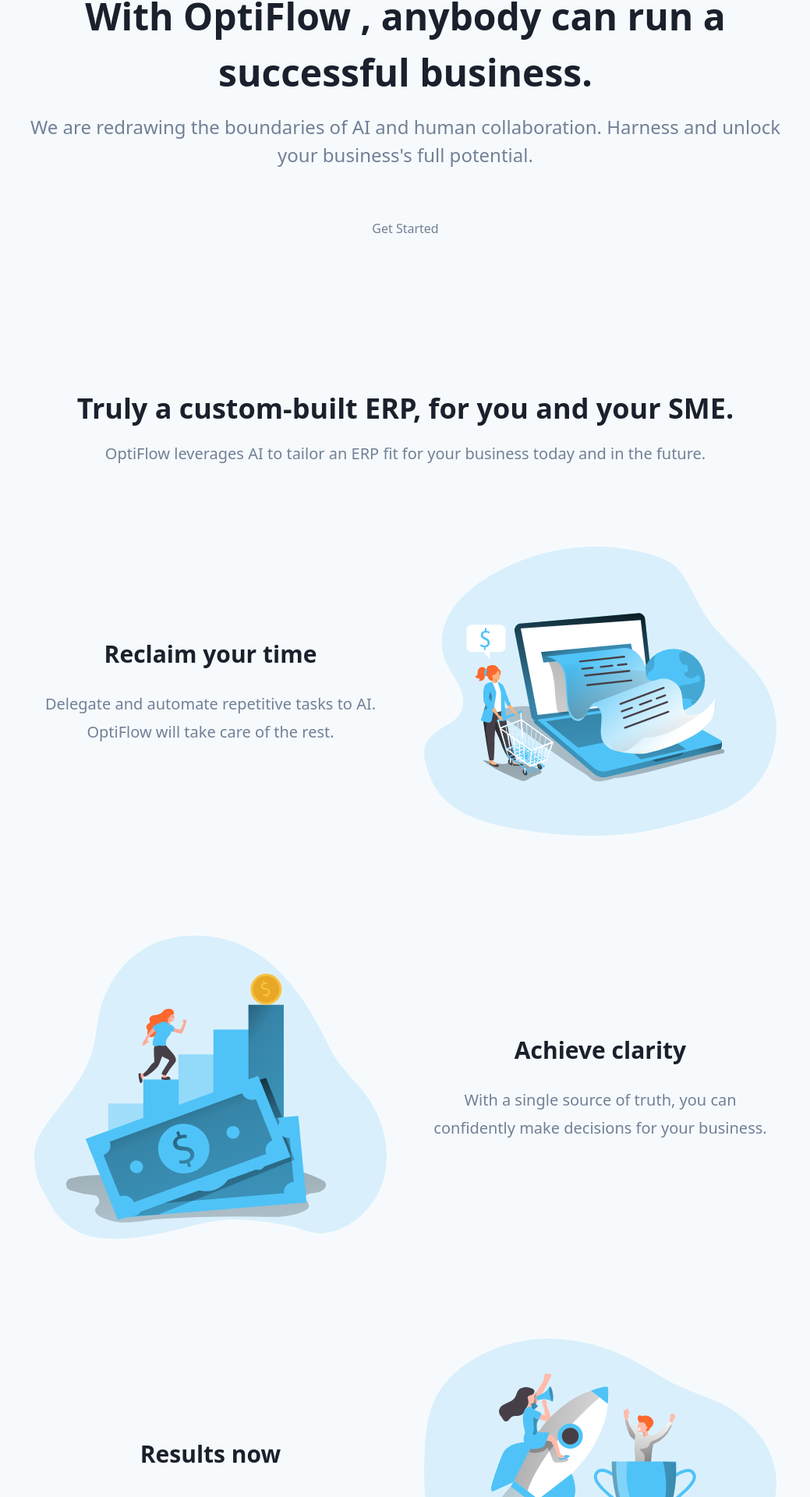
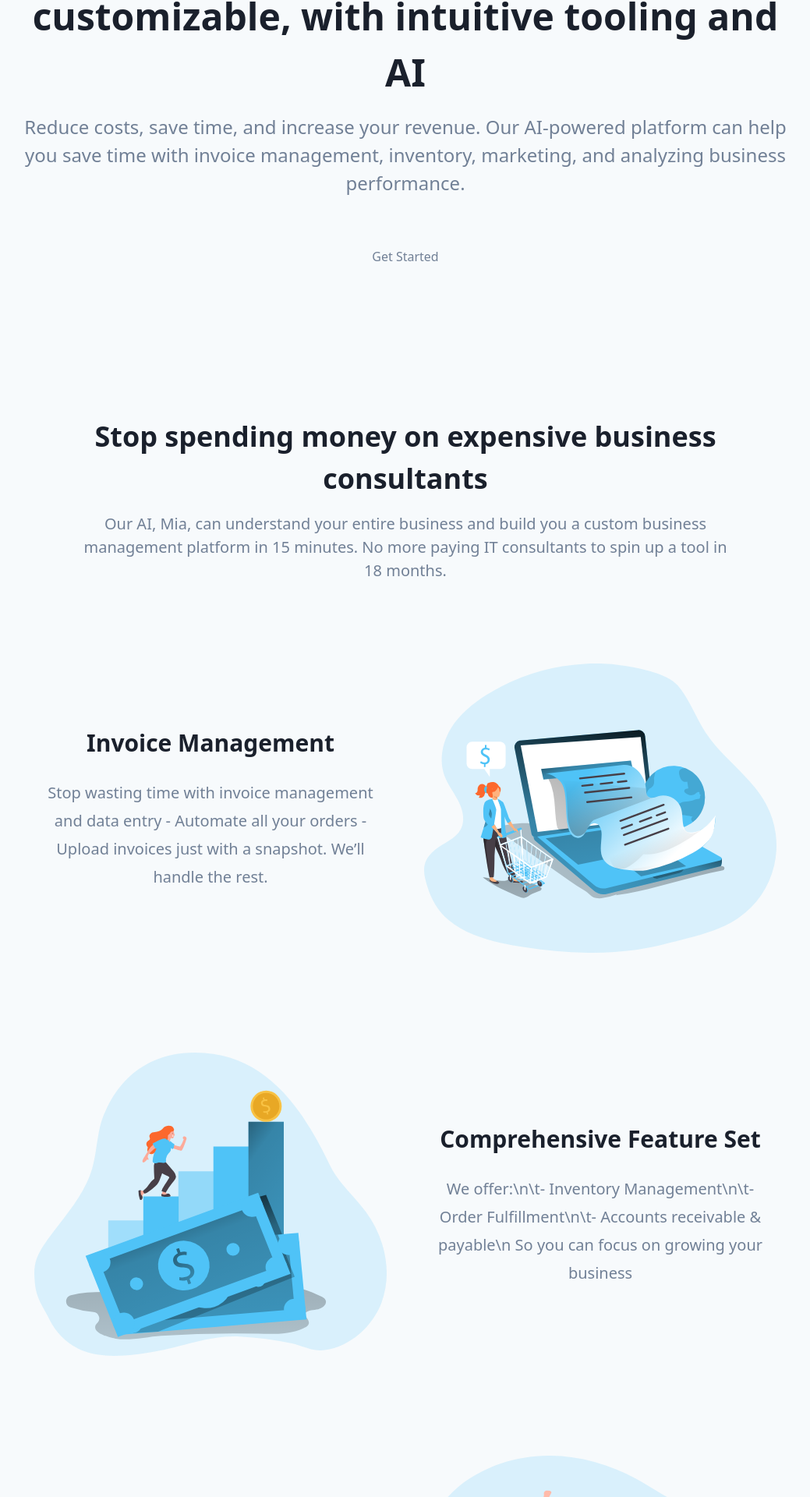
Before and after one commit to gsleh123/goldfish, a Next.js app: page / in a window 1280 px wide. Shown: the part 261-2181 px from the top of the page at 78% size, without its empty margins (120-1159 px from the left). Built offline with nearby package versions, Linux system fonts and the light colour scheme.

Commit message:
update text

```diff
--- a/src/templates/Hero.tsx
+++ b/src/templates/Hero.tsx
@@ -5,7 +5,6 @@
 import { HeroOneButton } from '../hero/HeroOneButton';
 import { Section } from '../layout/Section';
 import { VerticalFeatureRow } from '../feature/VerticalFeatureRow';
-import { AppConfig } from '../utils/AppConfig';
 import { NavBar } from './NavBar';
 
 const Hero = () => (
@@ -16,10 +15,10 @@
       <HeroOneButton
         title={
           <>
-            {`Our mission is to help business thrive. With ${AppConfig.company_name} , anybody can run a successful business.\n`}
+            {`Business management made simple, and customizable, with intuitive tooling and AI\n`}
           </>
         }
-        description={`We are redrawing the boundaries of AI and human collaboration. Harness and unlock your business's full potential.`}
+        description={`Reduce costs, save time, and increase your revenue. Our AI-powered platform can help you save time with invoice management, inventory, marketing, and analyzing business performance.`}
         button={
           <Link href="/contact-us">
               <a>
@@ -33,26 +32,26 @@
     <Section
     title={
       <>
-        {'Truly a custom-built ERP, for you and your SME.'}
+        {'Stop spending money on expensive business consultants'}
       </>
     }
-    description={`${AppConfig.company_name} leverages AI to tailor an ERP fit for your business today and in the future.`}>
+    description={`Our AI, Mia, can understand your entire business and build you a custom business management platform in 15 minutes. No more paying IT consultants to spin up a tool in 18 months.`}>
     <VerticalFeatureRow
-      title="Reclaim your time"
-      description={`Delegate and automate repetitive tasks to AI. ${AppConfig.company_name} will take care of the rest.`}
+      title="Invoice Management"
+      description={`Stop wasting time with invoice management and data entry\n \t- Automate all your orders \n\t-Upload invoices just with a snapshot. We’ll handle the rest.`}
       image="/assets/images/feature.svg"
       imageAlt="Image of Goldwayne Leh"
     />
     <VerticalFeatureRow
-      title="Achieve clarity"
-      description="With a single source of truth, you can confidently make decisions for your business."
+      title="Comprehensive Feature Set"
+      description="We offer:\n\t- Inventory Management\n\t- Order Fulfillment\n\t- Accounts receivable & payable\n So you can focus on growing your business"
       image="/assets/images/feature2.svg"
       imageAlt="Image of Henry Sham"
       reverse
     />
     <VerticalFeatureRow
-      title="Results now"
-      description="Spin up a custom fit ERP for you, in 15 minutes."
+      title="Intuitive Analytics"
+      description="Tired of hard-to-follow analytics? Lean on real-time actionable insights to help your business succeed."
       image="/assets/images/feature3.svg"
       imageAlt="Image of Henry Sham"
     />
```
